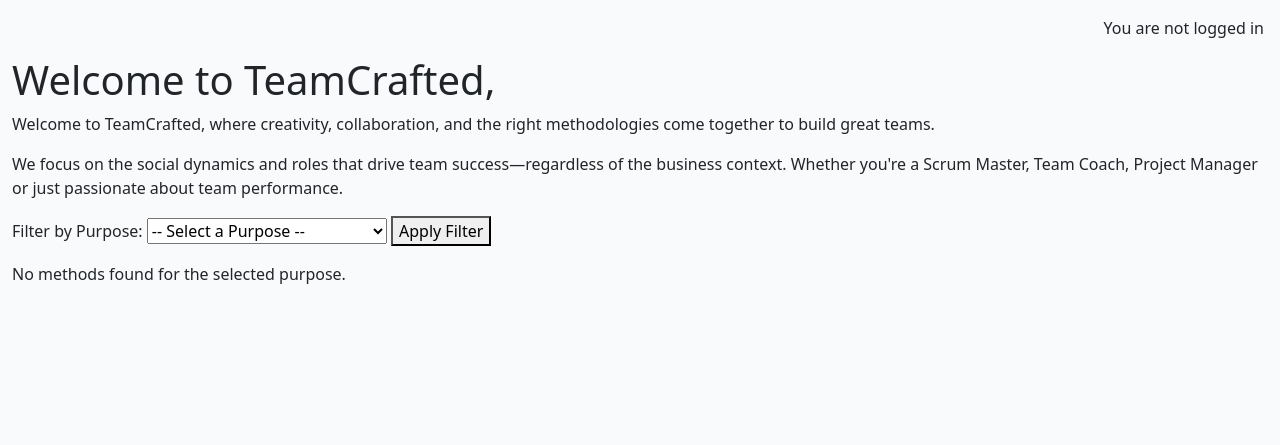
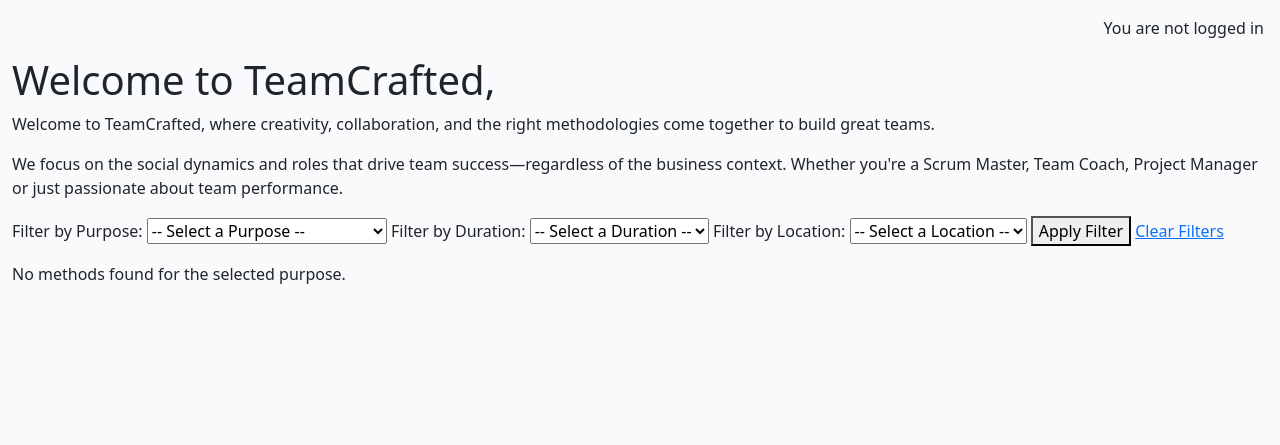
Before and after one commit to Fl0W97/ci-p4-methods-library, a Django app: page / in a window 1280 px wide. Shown: the part 60-505 px from the top of the page. Run offline with Django 4.2, Linux system fonts and the light colour scheme; data that the repository does not hold is empty; parts of the project's set-up code (start-up, migrations or seed data) failed here and were passed over.

Commit message:
add two more filters: duration and location to index.html and views.py

```diff
--- a/view_methods/templates/view_methods/index.html
+++ b/view_methods/templates/view_methods/index.html
@@ -21,7 +21,27 @@
                 <option value="team forming, development" {% if request.GET.purpose == 'team forming, development' %}selected{% endif %}>Team Forming, Development</option>
                 <option value="conflict resolution" {% if request.GET.purpose == 'conflict resolution' %}selected{% endif %}>Conflict Resolution</option>
             </select>
+
+            <label for="duration">Filter by Duration:</label>
+            <select name="duration" id="duration">
+                <option value="">-- Select a Duration --</option>
+                <option value="up to 10mins" {% if request.GET.duration == 'up to 10mins' %}selected{% endif %}>up to 10mins</option>
+                <option value="up to 20mins" {% if request.GET.duration == 'up to 20mins' %}selected{% endif %}>up to 20mins</option>
+                <option value="up to 30mins" {% if request.GET.duration == 'up to 30mins' %}selected{% endif %}>up to 30mins</option>
+                <option value="up to 60mins" {% if request.GET.duration == 'up to 60mins' %}selected{% endif %}>up to 60mins</option>
+                <option value="more than 60mins" {% if request.GET.duration == 'more than 60mins' %}selected{% endif %}>more than 60mins</option>
+            </select>
+
+            <label for="location">Filter by Location:</label>
+            <select name="location" id="location">
+                <option value="">-- Select a Location --</option>
+                <option value="indoor" {% if request.GET.location == 'indoor' %}selected{% endif %}>Indoor</option>
+                <option value="outdoor" {% if request.GET.location == 'outdoor' %}selected{% endif %}>Outdoor</option>
+                <option value="indoor/outdoor" {% if request.GET.location == 'indoor/outdoor' %}selected{% endif %}>Indoor/Outdoor</option>
+            </select>
+
             <button type="submit">Apply Filter</button>
+            <a href="{% url 'home' %}">Clear Filters</a> <!-- Link to clear all filters -->
         </form>
     <div class="row">
     </div>
--- a/view_methods/views.py
+++ b/view_methods/views.py
@@ -17,8 +17,20 @@ class MethodList(generic.ListView):
 
         # Filter by purpose (if specified)
         purpose = self.request.GET.get('purpose') # Get the 'purpose' parameter from the URL query string
+        duration = self.request.GET.get('duration') # Get the 'duration' parameter from the URL query string
+        location = self.request.GET.get('location') # Get the 'purpose' parameter from the URL query string
+
+        # Filter by purpose
         if purpose:
-            queryset = queryset.filter(purpose=purpose) # Filter methods by purpose
+            queryset = queryset.filter(purpose=purpose)
+
+        # Filter by duration
+        if duration:
+            queryset = queryset.filter(duration=duration)
+
+        # Filter by location
+        if location:
+            queryset = queryset.filter(location=location)
 
         return queryset
 
```
